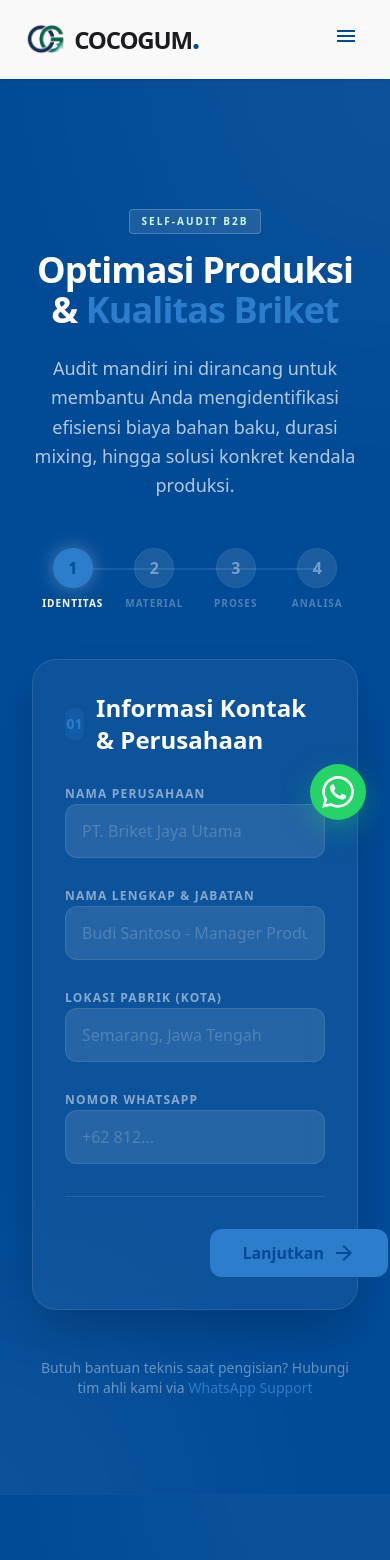
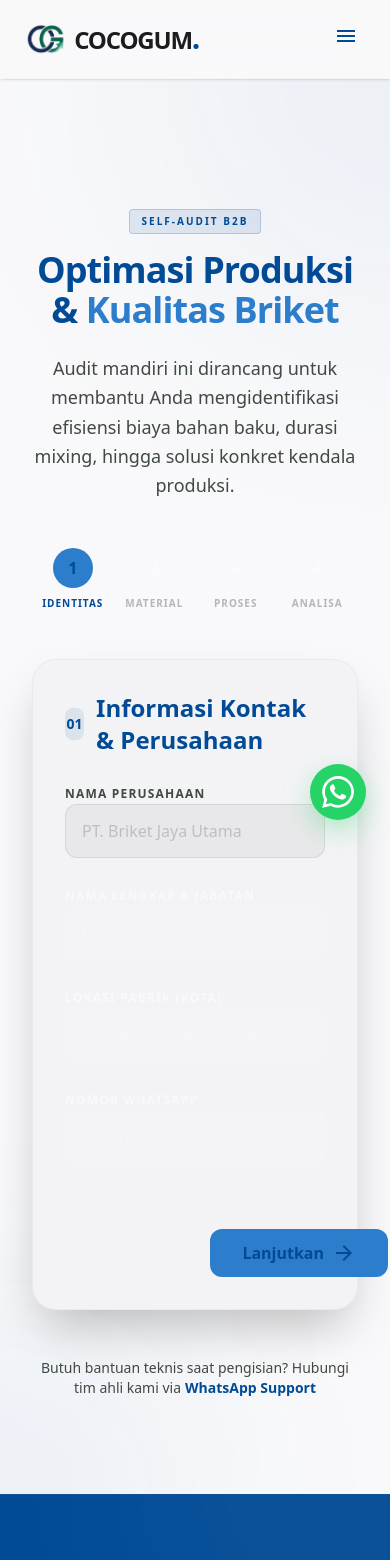
Before and after one commit to pratomobowo/web-cocogum, a Next.js app: page /audit in a window 390 px wide. Shown: the top 1560 px of the page. Built offline with nearby package versions, Linux system fonts and the light colour scheme.

Commit message:
fix: update audit page background for better visibility

```diff
--- a/src/app/audit/page.tsx
+++ b/src/app/audit/page.tsx
@@ -10,21 +10,21 @@ export default function AuditPage() {
   const prevStep = () => setStep((s) => Math.max(s - 1, 1));
 
   return (
-    <main className="min-h-screen bg-primary pt-32 pb-24 px-8 overflow-hidden relative text-white">
+    <main className="min-h-screen bg-surface pt-32 pb-24 px-8 overflow-hidden relative text-on-surface">
       {/* Background Decorative */}
-      <div className="absolute top-0 right-0 w-[500px] h-[500px] bg-white/5 rounded-full blur-[120px] -translate-y-1/2 translate-x-1/2 pointer-events-none"></div>
-      <div className="absolute bottom-0 left-0 w-[400px] h-[400px] bg-white/5 rounded-full blur-[100px] translate-y-1/2 -translate-x-1/2 pointer-events-none"></div>
+      <div className="absolute top-0 right-0 w-[500px] h-[500px] bg-primary/5 rounded-full blur-[120px] -translate-y-1/2 translate-x-1/2 pointer-events-none"></div>
+      <div className="absolute bottom-0 left-0 w-[400px] h-[400px] bg-primary/5 rounded-full blur-[100px] translate-y-1/2 -translate-x-1/2 pointer-events-none"></div>
 
       <div className="max-w-4xl mx-auto relative z-10">
         {/* Header Section */}
         <div className="text-center mb-12">
-          <span className="inline-block px-3 py-1 bg-white/10 text-emerald-100 border border-white/20 text-[10px] font-bold tracking-[0.2em] uppercase mb-4 rounded">
+          <span className="inline-block px-3 py-1 bg-primary/10 text-primary border border-primary/20 text-[10px] font-bold tracking-[0.2em] uppercase mb-4 rounded">
             Self-Audit B2B
           </span>
-          <h1 className="text-4xl md:text-5xl font-headline font-black text-white mb-6 tracking-tight">
+          <h1 className="text-4xl md:text-5xl font-headline font-black text-primary mb-6 tracking-tight">
             Optimasi Produksi & <span className="text-surface-tint">Kualitas Briket</span>
           </h1>
-          <p className="text-white/70 text-lg leading-relaxed max-w-2xl mx-auto">
+          <p className="text-on-surface-variant text-lg leading-relaxed max-w-2xl mx-auto">
             Audit mandiri ini dirancang untuk membantu Anda mengidentifikasi efisiensi biaya bahan baku, durasi mixing, hingga solusi konkret kendala produksi.
           </p>
         </div>
@@ -44,7 +44,7 @@ export default function AuditPage() {
                 {i < 4 && (
                   <div className={`absolute top-5 left-1/2 w-full h-[2px] -z-0 ${step > i ? "bg-surface-tint" : "bg-white/10"}`}></div>
                 )}
-                <span className={`text-[10px] mt-2 font-bold uppercase tracking-widest ${step >= i ? "text-white" : "text-white/30"}`}>
+                <span className={`text-[10px] mt-2 font-bold uppercase tracking-widest ${step >= i ? "text-primary" : "text-on-surface/30"}`}>
                   {i === 1 ? "Identitas" : i === 2 ? "Material" : i === 3 ? "Proses" : "Analisa"}
                 </span>
               </div>
@@ -53,21 +53,21 @@ export default function AuditPage() {
         </div>
 
         {/* Form Card */}
-        <div className="bg-white/5 backdrop-blur-xl border border-white/10 rounded-3xl p-8 md:p-12 shadow-2xl relative">
-          <div className="organic-grain absolute inset-0 opacity-20 pointer-events-none rounded-3xl"></div>
+        <div className="bg-surface-container-low border border-outline-variant/20 rounded-3xl p-8 md:p-12 shadow-2xl relative">
+          <div className="organic-grain absolute inset-0 opacity-5 pointer-events-none rounded-3xl"></div>
 
           <form className="relative z-10 space-y-8">
             {/* STEP 1: IDENTITAS */}
             {step === 1 && (
               <div className="animate-in fade-in slide-in-from-bottom-4 duration-500 space-y-6">
-                <h2 className="text-2xl font-bold text-white mb-6 flex items-center gap-3">
-                  <span className="w-8 h-8 rounded-lg bg-surface-tint/20 text-surface-tint flex items-center justify-center text-sm">01</span>
+                <h2 className="text-2xl font-bold text-primary mb-6 flex items-center gap-3">
+                  <span className="w-8 h-8 rounded-lg bg-primary/10 text-primary flex items-center justify-center text-sm">01</span>
                   Informasi Kontak & Perusahaan
                 </h2>
                 <div className="grid grid-cols-1 md:grid-cols-2 gap-6">
                   <div className="space-y-2">
-                    <label className="text-xs font-bold text-white/50 uppercase tracking-widest">Nama Perusahaan</label>
-                    <input type="text" placeholder="PT. Briket Jaya Utama" className="w-full bg-white/10 border border-white/10 rounded-xl px-4 py-3.5 text-white placeholder:text-white/20 outline-none focus:border-surface-tint/50 transition-all" />
+                    <label className="text-xs font-bold text-on-surface-variant uppercase tracking-widest">Nama Perusahaan</label>
+                    <input type="text" placeholder="PT. Briket Jaya Utama" className="w-full bg-surface-container-high border border-outline-variant/50 rounded-xl px-4 py-3.5 text-on-surface placeholder:text-on-surface/20 outline-none focus:border-primary/50 transition-all" />
                   </div>
                   <div className="space-y-2">
                     <label className="text-xs font-bold text-white/50 uppercase tracking-widest">Nama Lengkap & Jabatan</label>
@@ -98,8 +98,8 @@ export default function AuditPage() {
                     <div className="grid grid-cols-2 gap-3">
                       {["Tempurung Kelapa", "Kayu", "Batubara", "Campuran"].map((item) => (
                         <label key={item} className="flex items-center gap-3 bg-white/5 p-4 rounded-xl border border-white/5 cursor-pointer hover:bg-white/10 transition-all">
-                          <input type="radio" name="raw_material" value={item} className="accent-surface-tint" />
-                          <span className="text-sm text-white/80">{item}</span>
+                          <input type="radio" name="raw_material" value={item} className="accent-primary" />
+                          <span className="text-sm text-on-surface-variant">{item}</span>
                         </label>
                       ))}
                     </div>
@@ -227,7 +227,7 @@ export default function AuditPage() {
                 onClick={prevStep}
                 disabled={step === 1}
                 className={`flex items-center gap-2 font-bold px-6 py-3 rounded-xl transition-all ${
-                  step === 1 ? "opacity-0 pointer-events-none" : "bg-white/5 text-white hover:bg-white/10"
+                  step === 1 ? "opacity-0 pointer-events-none" : "bg-primary/5 text-primary hover:bg-primary/10"
                 }`}
               >
                 <span className="material-symbols-outlined text-sm">arrow_back</span>
@@ -258,9 +258,9 @@ export default function AuditPage() {
 
         {/* Support Info */}
         <div className="mt-12 text-center">
-          <p className="text-white/40 text-sm">
+          <p className="text-on-surface-variant text-sm">
             Butuh bantuan teknis saat pengisian? Hubungi tim ahli kami via
-            <a href="https://wa.me/6285117261988" className="text-surface-tint ml-1 hover:underline">WhatsApp Support</a>
+            <a href="https://wa.me/6285117261988" className="text-primary ml-1 font-bold hover:underline">WhatsApp Support</a>
           </p>
         </div>
       </div>
```
